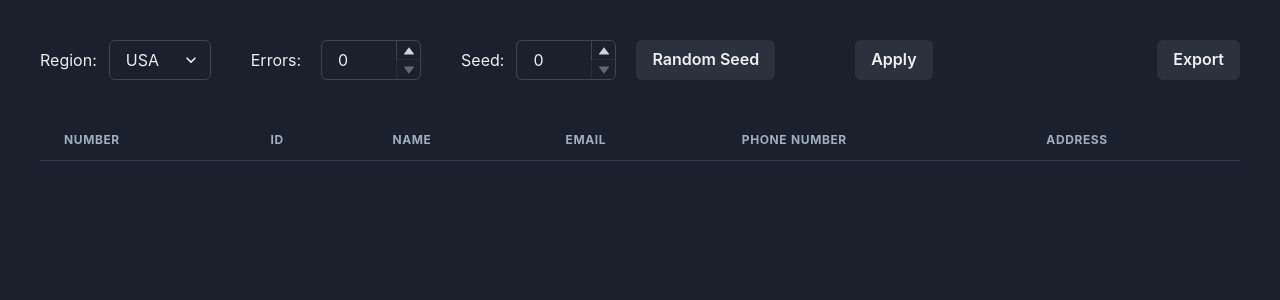
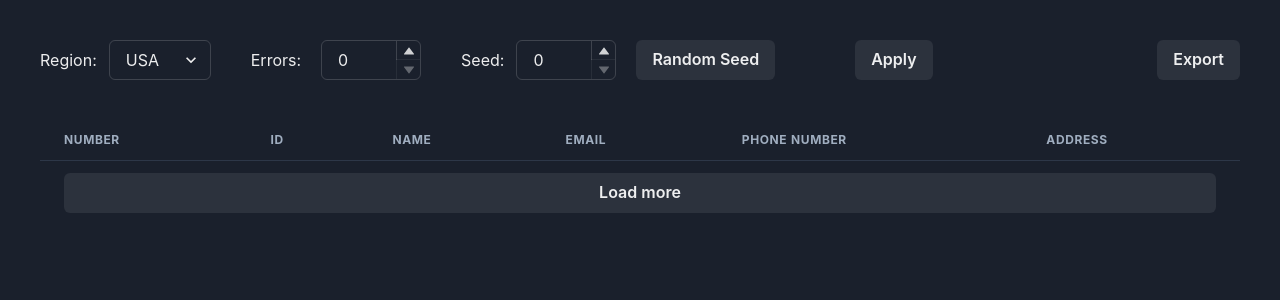
Before and after one commit to Farkhadov95/generator-f, a React (Vite) app: page / in a window 1280 px wide. Shown: the top 300 px of the page. Built offline with nearby package versions, Linux system fonts and the light colour scheme.

Commit message:
Added load more button and export csv

```diff
--- a/package.json
+++ b/package.json
@@ -15,6 +15,7 @@
     "@emotion/styled": "^11.11.0",
     "@tanstack/react-query": "^5.22.2",
     "@tanstack/react-query-devtools": "^5.24.0",
+    "export-from-json": "^1.7.4",
     "firebase": "^10.8.0",
     "framer-motion": "^11.0.5",
     "react": "^18.2.0",
--- a/src/App.tsx
+++ b/src/App.tsx
@@ -1,14 +1,22 @@
-import { Box, Spinner, Stack, Text } from "@chakra-ui/react";
+import { Box, Text } from "@chakra-ui/react";
+import { FormEvent, useState } from "react";
+import { useMutation } from "@tanstack/react-query";
+import exportFromJSON from "export-from-json";
 import Toolbar from "./components/Toolbar";
 import DataTable from "./components/DataTable";
-import { FormEvent, useState } from "react";
-import { useMutation } from "@tanstack/react-query";
 import { postData } from "./api/api";
 import { Regions, dataType, requestType } from "./types";
+import Loader from "./components/Loader";
 
 function App() {
   const [users, setUsers] = useState<dataType[]>([]);
   const [currentPage, setCurrentPage] = useState<number>(1);
+  const [currentRequestData, setCurrentRequestData] = useState<requestType>({
+    region: Regions.usa,
+    errors: 0,
+    seed: 0,
+    page: 1,
+  });
 
   const reset = () => {
     setUsers([]);
@@ -24,6 +32,10 @@ function App() {
     onSuccess: (data) => {
       setUsers((prevUsers) => [...prevUsers, ...data]);
       setCurrentPage((currentPage) => currentPage + 1);
+      setCurrentRequestData((prevRequestData) => ({
+        ...prevRequestData,
+        page: currentPage + 1,
+      }));
     },
   });
 
@@ -43,19 +55,32 @@ function App() {
         page: page,
       };
 
+      setCurrentRequestData(requestData);
       mutate(requestData);
     }
   };
 
+  const handleLoad = (data: requestType) => {
+    mutate(data);
+  };
+
+  const handleExport = () => {
+    const fileName = "fake-data";
+    const exportType = exportFromJSON.types.csv;
+    exportFromJSON({ data: users, fileName, exportType });
+  };
+
   return (
     <Box padding={10}>
-      <Toolbar onSubmit={handleSubmit} reset={reset} />
+      <Toolbar onSubmit={handleSubmit} reset={reset} onExport={handleExport} />
       {isPending ? (
-        <Stack direction="row" spacing={4} padding={10}>
-          <Spinner size="lg" />
-        </Stack>
+        <Loader />
       ) : (
-        <DataTable users={users} />
+        <DataTable
+          users={users}
+          handleLoad={handleLoad}
+          requestData={currentRequestData}
+        />
       )}
       {isError && <Text>Failed to load data</Text>}
     </Box>
--- a/src/components/DataTable.tsx
+++ b/src/components/DataTable.tsx
@@ -1,14 +1,23 @@
-import { TableContainer, Table, Thead, Tr, Th, Tbody } from "@chakra-ui/react";
+import {
+  TableContainer,
+  Table,
+  Thead,
+  Tr,
+  Th,
+  Tbody,
+  Tfoot,
+  Button,
+} from "@chakra-ui/react";
 import DataTableItem from "./DataTableItem";
-import { dataType } from "../types";
+import { dataType, requestType } from "../types";
 
 export type DataTableProps = {
   users: dataType[];
+  handleLoad: (data: requestType) => void;
+  requestData: requestType;
 };
 
-const DataTable = (data: DataTableProps) => {
-  const { users } = data;
-
+const DataTable = ({ users, handleLoad, requestData }: DataTableProps) => {
   return (
     <>
       <TableContainer>
@@ -29,6 +38,15 @@ const DataTable = (data: DataTableProps) => {
               <DataTableItem key={index} user={user} orderNum={index} />
             ))}
           </Tbody>
+          <Tfoot>
+            <Tr>
+              <Th colSpan={6}>
+                <Button width={"100%"} onClick={() => handleLoad(requestData)}>
+                  Load more
+                </Button>
+              </Th>
+            </Tr>
+          </Tfoot>
         </Table>
       </TableContainer>
     </>
--- /dev/null
+++ b/src/components/Loader.tsx
@@ -0,0 +1,28 @@
+import {
+  Modal,
+  ModalOverlay,
+  ModalContent,
+  ModalBody,
+  useDisclosure,
+  Spinner,
+  Stack,
+} from "@chakra-ui/react";
+
+const Loader = () => {
+  const { onClose } = useDisclosure();
+
+  return (
+    <Modal isOpen={true} onClose={onClose} isCentered>
+      <ModalOverlay />
+      <ModalContent width={"fit-content"}>
+        <ModalBody>
+          <Stack direction="row" spacing={4} padding={10}>
+            <Spinner size="xl" />
+          </Stack>
+        </ModalBody>
+      </ModalContent>
+    </Modal>
+  );
+};
+
+export default Loader;
--- a/src/components/Toolbar.tsx
+++ b/src/components/Toolbar.tsx
@@ -14,9 +14,10 @@ import { FormEventHandler, useState } from "react";
 type ToolbarProp = {
   onSubmit: FormEventHandler<HTMLFormElement>;
   reset: () => void;
+  onExport: () => void;
 };
 
-const Toolbar = ({ onSubmit, reset }: ToolbarProp) => {
+const Toolbar = ({ onSubmit, reset, onExport }: ToolbarProp) => {
   const [currentSeed, setCurrentSeed] = useState<number>(0);
   const [currentError, setCurrentError] = useState<number>(0);
   return (
@@ -52,6 +53,7 @@ const Toolbar = ({ onSubmit, reset }: ToolbarProp) => {
             max={1000}
             onChange={(e) => {
               setCurrentError(parseFloat(e));
+              reset();
             }}
             value={Number.isNaN(currentError) ? 0 : currentError}
           >
@@ -94,7 +96,7 @@ const Toolbar = ({ onSubmit, reset }: ToolbarProp) => {
         </Box>
       </form>
 
-      <Button>Export</Button>
+      <Button onClick={onExport}>Export</Button>
     </Box>
   );
 };
```
Also changed, not shown: 1 other file (tests, documents, lock files or other folders).
